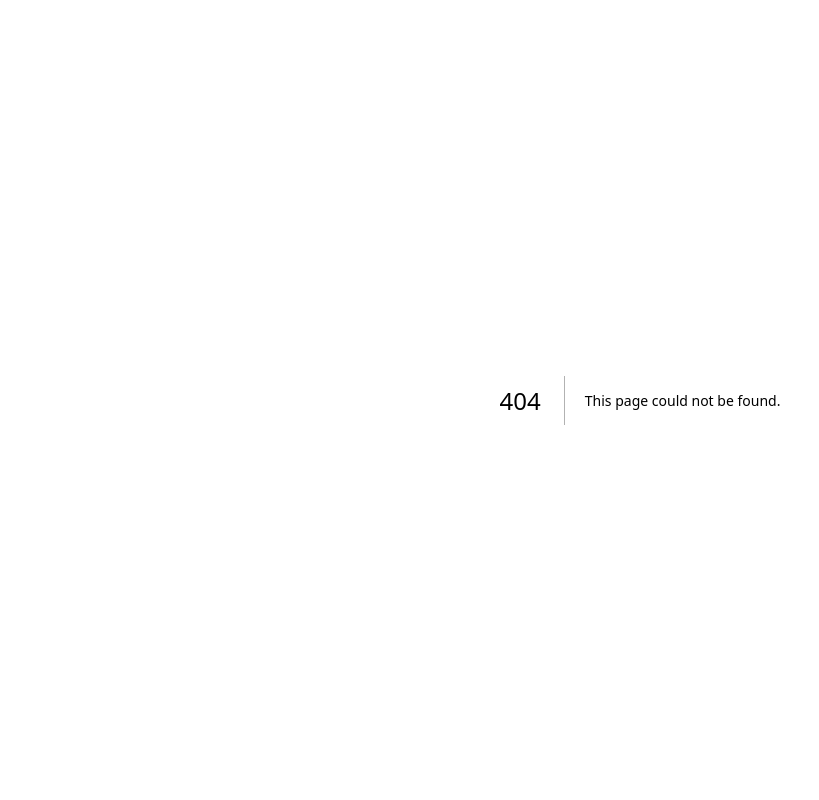
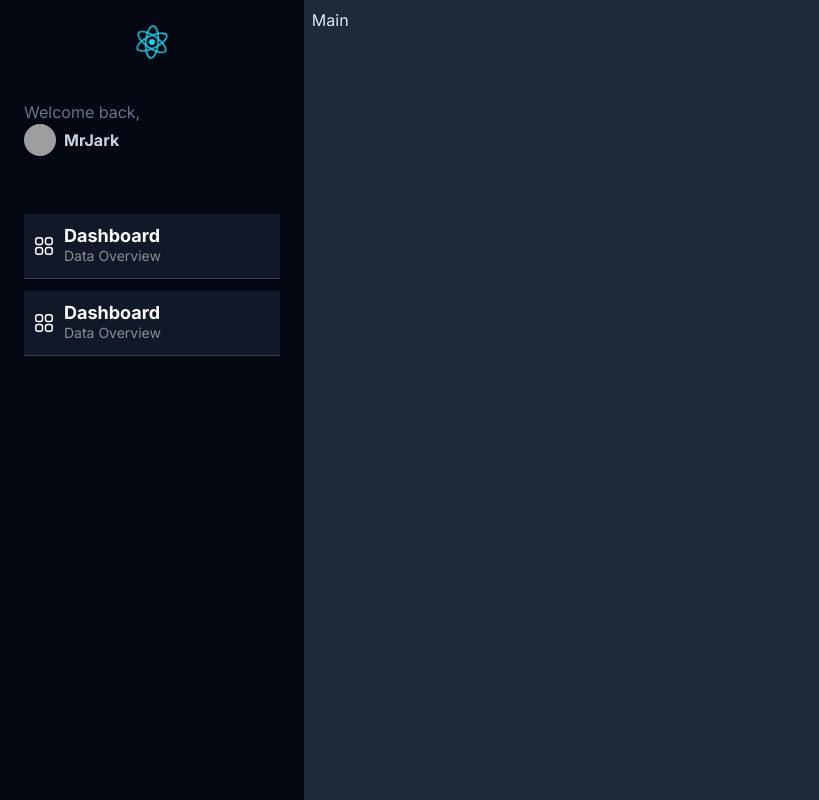
Before and after one commit to MrJark/nextjs-handOn, a Next.js app in the folder devtalles_/02-dashboard/: page /dashboard/main in a window 1280 px wide. Before the commit this address had no page. Shown: the whole page, without its empty margins (0-819 px from the left). Built offline with nearby package versions, Linux system fonts and the light colour scheme; grey boxes are pictures that could not be loaded.

Commit message:
added sidebarManu

```diff
--- a/devtalles_/02-dashboard/app/components/Sidebar.tsx
+++ b/devtalles_/02-dashboard/app/components/Sidebar.tsx
@@ -1,6 +1,22 @@
 import Image from "next/image"
-import { IoLogoReact } from 'react-icons/io5'
+import { IoBackspaceOutline, IoLogoReact } from 'react-icons/io5'
+import { SidebarMenuItem } from "./SidebarMenuItem"
 
+
+const menuItems= [
+    {
+        path: '/dashboard/main',
+        icon: <IoBackspaceOutline size={40} />,
+        title: 'Dashboard',
+        subtitle: 'Visualización',
+    },
+    {
+        path: '/dashboard/counter',
+        icon: <IoBackspaceOutline size={40} />,
+        title: 'Dashboard',
+        subtitle: 'Visualización',
+    },
+]
 
 export const Sidebar = () => {
     return (
@@ -25,19 +41,18 @@ export const Sidebar = () => {
 
             <div id="nav" className="w-full px-6">
 
+                {
+                    menuItems.map( item => (
+                        <SidebarMenuItem
+                            key={item.path}
+                            path={item.path}
+                            title={item.title}
+                            subtitle={item.subtitle}
+                            icon={item.icon}
+                        />
 
-
-                <a href="#" className="w-full px-2 inline-flex space-x-2 items-center border-b border-slate-700 py-3 hover:bg-white/5 transition ease-linear duration-150">
-                    <div>
-                        <svg xmlns="http://www.w3.org/2000/svg" fill="none" viewBox="0 0 24 24" strokeWidth="1.5" stroke="currentColor" className="w-6 h-6">
-                            <path strokeLinecap="round" strokeLinejoin="round" d="M20.25 6.375c0 2.278-3.694 4.125-8.25 4.125S3.75 8.653 3.75 6.375m16.5 0c0-2.278-3.694-4.125-8.25-4.125S3.75 4.097 3.75 6.375m16.5 0v11.25c0 2.278-3.694 4.125-8.25 4.125s-8.25-1.847-8.25-4.125V6.375m16.5 0v3.75m-16.5-3.75v3.75m16.5 0v3.75C20.25 16.153 16.556 18 12 18s-8.25-1.847-8.25-4.125v-3.75m16.5 0c0 2.278-3.694 4.125-8.25 4.125s-8.25-1.847-8.25-4.125" />
-                        </svg>
-                    </div>
-                    <div className="flex flex-col">
-                        <span className="text-lg text-slate-300 font-bold leading-5">Counter</span>
-                        <span className="text-sm text-slate-500 hidden md:block">Counter Database</span>
-                    </div>
-                </a>
+                    ))
+                }
 
             </div>
         </div>
--- a/devtalles_/02-dashboard/app/components/SidebarMenuItem.tsx
+++ b/devtalles_/02-dashboard/app/components/SidebarMenuItem.tsx
@@ -1,9 +1,15 @@
 
 
+interface Props {
+    path: string,
+    icon: JSX.Element,
+    title: string,
+    subtitle: string
+}
 
-export const SidebarMenuItem = () => {
+export const SidebarMenuItem = ({ path, icon, subtitle, title}: Props) => {
     return (
-        <a href="#" className="w-full px-2 inline-flex space-x-2 items-center border-b border-slate-700 py-3 bg-blue-800 hover:bg-white/5 transition ease-linear duration-150">
+        <a href="#" className="w-full px-2 mt-3 inline-flex space-x-2 items-center border-b border-slate-700 py-3 bg-gray-900 hover:bg-white/5 transition ease-linear duration-150">
             <div>
                 <svg xmlns="http://www.w3.org/2000/svg" fill="none" viewBox="0 0 24 24" strokeWidth="1.5" stroke="currentColor" className="w-6 h-6 text-white">
                     <path strokeLinecap="round" strokeLinejoin="round" d="M3.75 6A2.25 2.25 0 016 3.75h2.25A2.25 2.25 0 0110.5 6v2.25a2.25 2.25 0 01-2.25 2.25H6a2.25 2.25 0 01-2.25-2.25V6zM3.75 15.75A2.25 2.25 0 016 13.5h2.25a2.25 2.25 0 012.25 2.25V18a2.25 2.25 0 01-2.25 2.25H6A2.25 2.25 0 013.75 18v-2.25zM13.5 6a2.25 2.25 0 012.25-2.25H18A2.25 2.25 0 0120.25 6v2.25A2.25 2.25 0 0118 10.5h-2.25a2.25 2.25 0 01-2.25-2.25V6zM13.5 15.75a2.25 2.25 0 012.25-2.25H18a2.25 2.25 0 012.25 2.25V18A2.25 2.25 0 0118 20.25h-2.25A2.25 2.25 0 0113.5 18v-2.25z" />
--- /dev/null
+++ b/devtalles_/02-dashboard/app/dashboard/main/page.tsx
@@ -0,0 +1,8 @@
+
+
+
+export default function Main() {
+  return (
+    <div>Main</div>
+  )
+}
```
